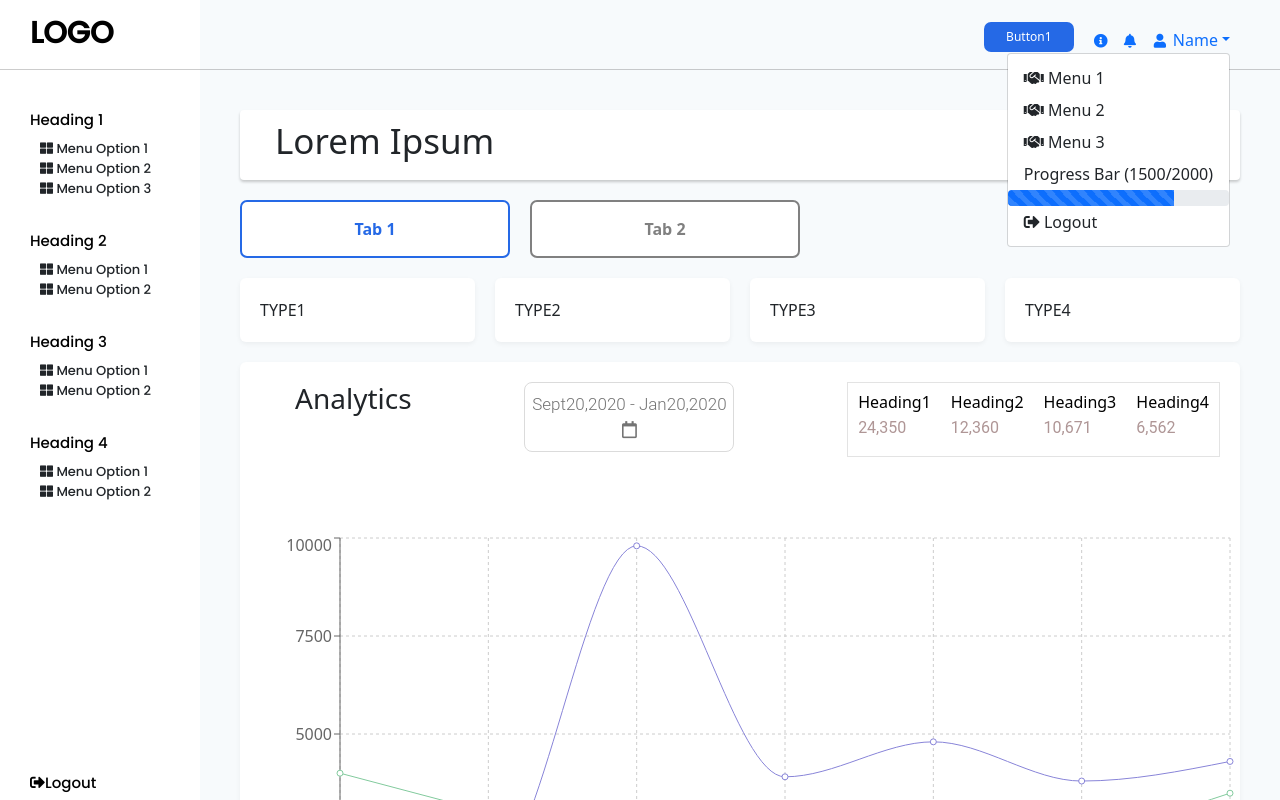
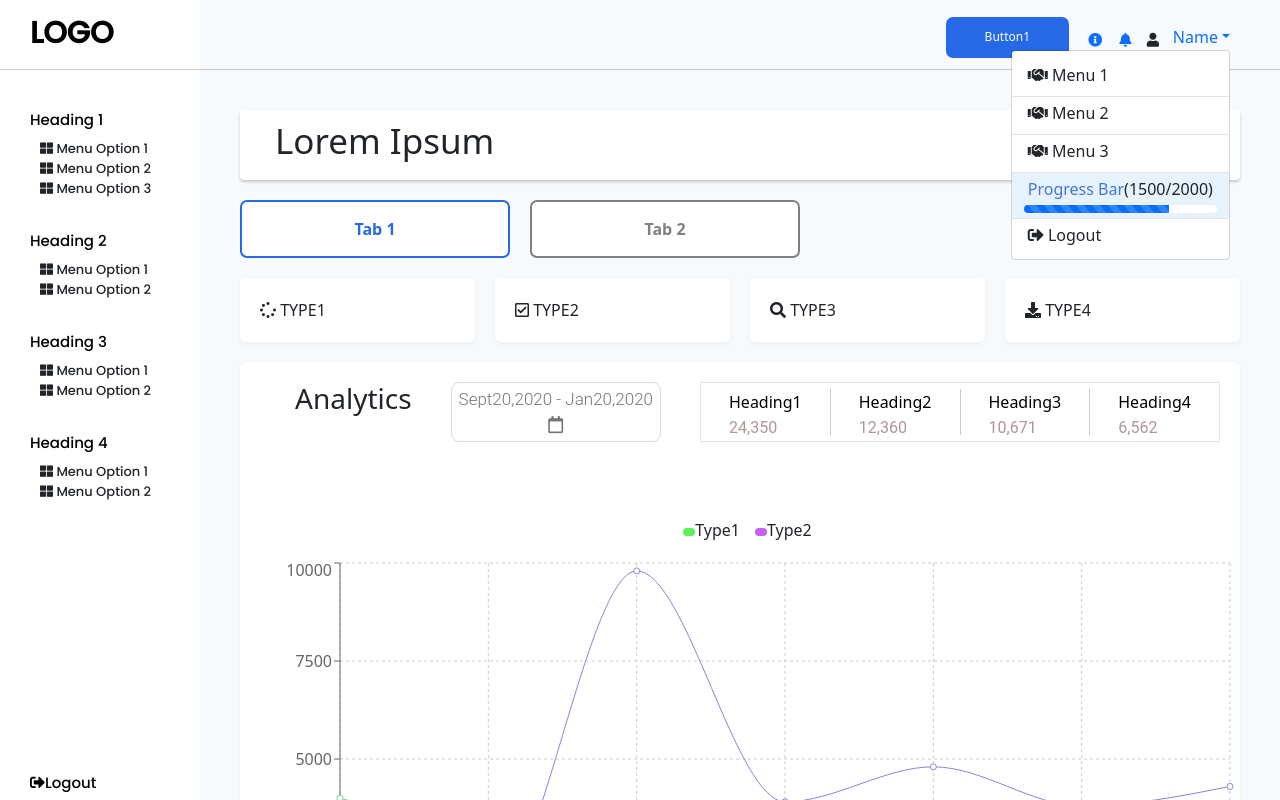
Before and after one commit to shivam2409/assessment, a React (Create React App) app: page / in a window 1280 px wide. Both pictures are taken after a click on the link "Name". Shown: the top 800 px of the page. Built offline with nearby package versions, Linux system fonts and the light colour scheme.

Commit message:
finishing up

```diff
--- a/src/components/Cards.jsx
+++ b/src/components/Cards.jsx
@@ -85,10 +85,12 @@ const data = [
     }
 ]
 
+
 const CardsWrapper = () => {
 
-    const [tab1Cards] = useState(['TYPE1', 'TYPE2', 'TYPE3', 'TYPE4']);
-    const [tab2Cards] = useState(['TYPE1', 'TYPE2']);
+
+    const [tab1Cards] = useState([{img:'fas fa-spinner',name:'TYPE1'}, {img:'far fa-check-square',name:'TYPE2'},{img:'fas fa-search',name:'TYPE3'},{img:'fas fa-download',name:'TYPE4'}]);
+    const [tab2Cards] = useState([{img:'fas fa-tasks',name:'TYPE1'}, {img:'fas fa-chalkboard-teacher',name:'TYPE2'}]);
 
     const [content, setContent] = useState(tab1Cards);
 
@@ -114,7 +116,7 @@ const CardsWrapper = () => {
             </div>
             <div className="cards-wrapper">
                 {
-                    content.map((card) => <CardStyles>{card}</CardStyles    >)
+                    content.map((card) => <CardStyles>{<div><i className={card.img}></i><span>{'   '}{card.name}</span></div>}</CardStyles    >)
                 }
             </div>
             <CardStyles>
@@ -124,17 +126,31 @@ const CardsWrapper = () => {
                 <ul className='headingList'>
                     <li className='listCon'>Heading1
                     <p className='listPera'>24,350</p>
+
                     </li>
+                       <div className='ver-line'></div>
                     <li className='listCon'>Heading2
                     <p className='listPera'>12,360</p>
                     </li>
+                    <div className='ver-line'></div>
+
                     <li className='listCon'>Heading3
                     <p className='listPera'>10,671</p>
                     </li>
+                    <div className='ver-line'></div>
+
                     <li className='listCon'>Heading4
                     <p className='listPera'>6,562</p>
                     </li>
                 </ul>
+                </div>
+                <div className="chart-info">
+                    <div className="green-box">
+                    </div>
+                    <p>Type1</p>
+                    <div className="vio-box">
+                    </div>
+                    <p>Type2</p>
                 </div>
                 <LineChart width={1000} height={456} data={data}
                     margin={{ top: 5, right: 30, left: 20, bottom: 5 }}>
--- a/src/components/Nav.jsx
+++ b/src/components/Nav.jsx
@@ -12,14 +12,14 @@ const NavStyles = styled.div`
   background: #f7fafc;
 
   button {
-    width: 90px;
-    height: 30px;
+    width: 123px;
+    height: 41px;
     background: #2569e6;
     border-radius: 7px;
     border: 0;
     color: white;
-    margin-top:5px;
-    font-size:12px
+    margin-top: 5px;
+    font-size: 12px;
   }
 
   .icons {
@@ -39,22 +39,94 @@ const Nav = () => {
   return (
     <NavStyles>
       <button>Button1</button>
-      <div className='icons'>
+      <div class='btn-group'>
+        <div className='icons dropdown'>
           <div className='icon'>
-          <a className='nav-link' >
+            <a
+              className='nav-link'
+              class='dropdown'
+              data-bs-toggle='dropdown'
+              aria-expanded='false'
+            >
               <i className='fas fa-info-circle'></i>
             </a>
+            <ul className='dropdown-menu' aria-labelledby='dropdownMenuButton1'>
+            <li className='item-border'>
+              <a className='dropdown-item'>
+              <i class="fas fa-mobile"></i>
+                {'  '}Menu Option 1
+              </a>
+            </li>
+            <li className='item-border'>
+              <a className='dropdown-item'>
+              <i class="fas fa-mobile"></i>
+                {'  '}Menu Option 2
+              </a>
+            </li>
+            <li className='item-border'>
+              <a className='dropdown-item'>
+              <i class="fas fa-mobile"></i>
+                {'  '}Menu Option 3
+              </a>
+            </li>
+
+          </ul>
           </div>
+
+
           <div className='icon'>
-          <a className='nav-link' >
+            <a
+              className='nav-link'
+              class='dropdown'
+              data-bs-toggle='dropdown'
+              aria-expanded='false'
+            >
               <i className='fas fa-bell'></i>
             </a>
+            <ul className='dropdown-menu' aria-labelledby='dropdownMenuButton1'>
+            <li className='item-border wrapper-dp'>
+              <a className='dropdown-item'>
+                <p>
+               <i class="fas fa-exclamation-circle"></i>
+
+                Lorem Ipsum is simply dummy text of
+                the printing and typesetting industry.
+                </p>
+              </a>
+            </li>
+            <li className='item-border  wrapper-dp'>
+              <a className='dropdown-item'>
+              <p>
+               <i class="fas fa-exclamation-circle"></i>
+
+                Lorem Ipsum is simply dummy text of
+                the printing and typesetting industry.
+                </p>
+              </a>
+            </li>
+            <li className='item-border  wrapper-dp'>
+              <a className='dropdown-item'>
+              <p>
+               <i class="fas fa-exclamation-circle"></i>
+
+                Lorem Ipsum is simply dummy text of
+                the printing and typesetting industry.
+                </p>
+              </a>
+            </li>
+
+          </ul>
           </div>
+
           <div className='icon'>
-          <a className='nav-link'>
+
                <i className='fas fa-user'></i>
-          </a>
+
+
           </div>
+
+        </div>
+
         <div className='dropdown'>
           <a
             className='dropdown-toggle'
@@ -65,32 +137,33 @@ const Nav = () => {
             Name
           </a>
           <ul className='dropdown-menu' aria-labelledby='dropdownMenuButton1'>
-            <li>
-              <a className='dropdown-item' >
+            <li className='item-border'>
+              <a className='dropdown-item'>
                 <i className='fas fa-handshake'></i>
                 {'  '}Menu 1
               </a>
             </li>
-            <li>
-              <a className='dropdown-item' >
+            <li className='item-border'>
+              <a className='dropdown-item'>
                 <i className='fas fa-handshake'></i>
                 {'  '}Menu 2
               </a>
             </li>
-            <li>
-              <a className='dropdown-item' >
+            <li className='item-border'>
+              <a className='dropdown-item'>
                 <i className='fas fa-handshake'></i>
                 {'  '}Menu 3
               </a>
             </li>
-            <li>
-              <a className='dropdown-item' >
-                Progress Bar
+            <li className='item-border pBar-color '>
+              <a className='dropdown-item'>
+                <span className='pg-bar'>Progress Bar</span>
                 (1500/2000)
               </a>
+              <div className='container '>
                 <div className='progress'>
                   <div
-                  className='progress-bar progress-bar-striped progress-bar-animated'
+                    className=' progress-bar progress-bar-striped progress-bar-animated'
                     role='progressbar'
                     aria-valuenow='75'
                     aria-valuemin='0'
@@ -98,10 +171,11 @@ const Nav = () => {
                     style={{ width: '75%' }}
                   ></div>
                 </div>
+              </div>
             </li>
             <li>
-              <a className='dropdown-item' >
-              <i class="fas fa-sign-out-alt"></i>
+              <a className='dropdown-item'>
+                <i class='fas fa-sign-out-alt'></i>
                 {'  '}Logout
               </a>
             </li>
--- a/src/index.css
+++ b/src/index.css
@@ -48,14 +48,16 @@ body {
 
 .headingList {
   text-align: left;
-  /* font: normal normal medium 18px/26px Roboto; */
+  height: 60px;
   letter-spacing: 0px;
   color: #000000;
+  width: 520px;
   opacity: 1;
   border: 1px solid #e3e3e3;
   list-style: none;
   padding: 0%;
   display: flex;
+  justify-content: space-evenly;
 }
 
 .listCon {
@@ -83,7 +85,7 @@ body {
   border: 1px solid #dbdbdb;
   border-radius: 8px;
   opacity: 1;
-  height: 70px;
+  height: 60px;
   width: 210px;
 }
 
@@ -122,11 +124,12 @@ body {
 
 .dummy-1 {
   text-align: left;
-  font: normal normal medium 18px/22px Roboto;
   letter-spacing: 0px;
   color: #000000;
   text-transform: capitalize;
   list-style: none;
+  font-weight: bold;
+  font-size: 17px;
 }
 
 /* Dashboard css */
@@ -138,3 +141,63 @@ body {
   color: #000000;
   opacity: 1;
 }
+
+.pg-bar {
+  text-align: left;
+  font-size: 16px;
+  letter-spacing: 0px;
+  color: #4277db;
+  opacity: 1;
+}
+
+.item-border {
+  border-bottom: 1px solid #e3e3e3;
+  padding-bottom: 5px;
+}
+
+.pBar-color {
+  background: #e7f3fc;
+}
+
+.progress {
+  background-color: white;
+  height: 8px;
+}
+
+.ver-line {
+  align-self: center;
+  height: 80%;
+  width: 1px;
+  background: rgba(0, 0, 0, 0.2);
+  opacity: 1;
+}
+
+.green-box {
+  background-color: rgb(92, 240, 92);
+  height: 8px;
+  width: 12px;
+  border-radius: 7px;
+}
+
+.vio-box {
+  background-color: rgb(197, 94, 245);
+  height: 8px;
+  width: 12px;
+  border-radius: 7px;
+}
+
+.chart-info {
+  display: flex;
+  justify-content: center;
+  align-items: baseline;
+}
+
+.chart-info div {
+  margin-left: 15px;
+}
+
+.wrapper-dp {
+  width: 150px;
+  box-sizing: border-box;
+  overflow: hidden;
+}
```
Lines whose indentation alone changed are shown as unchanged.
